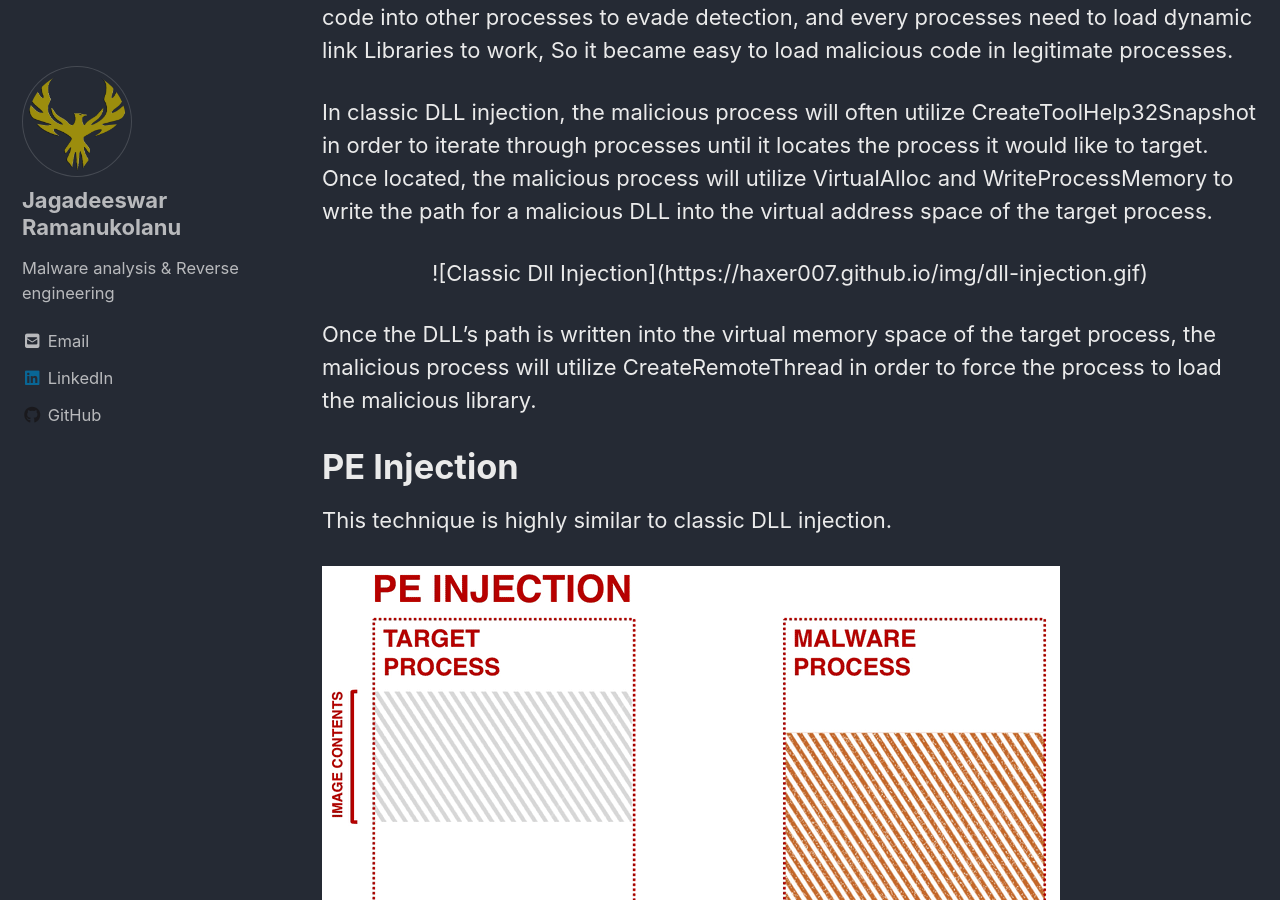
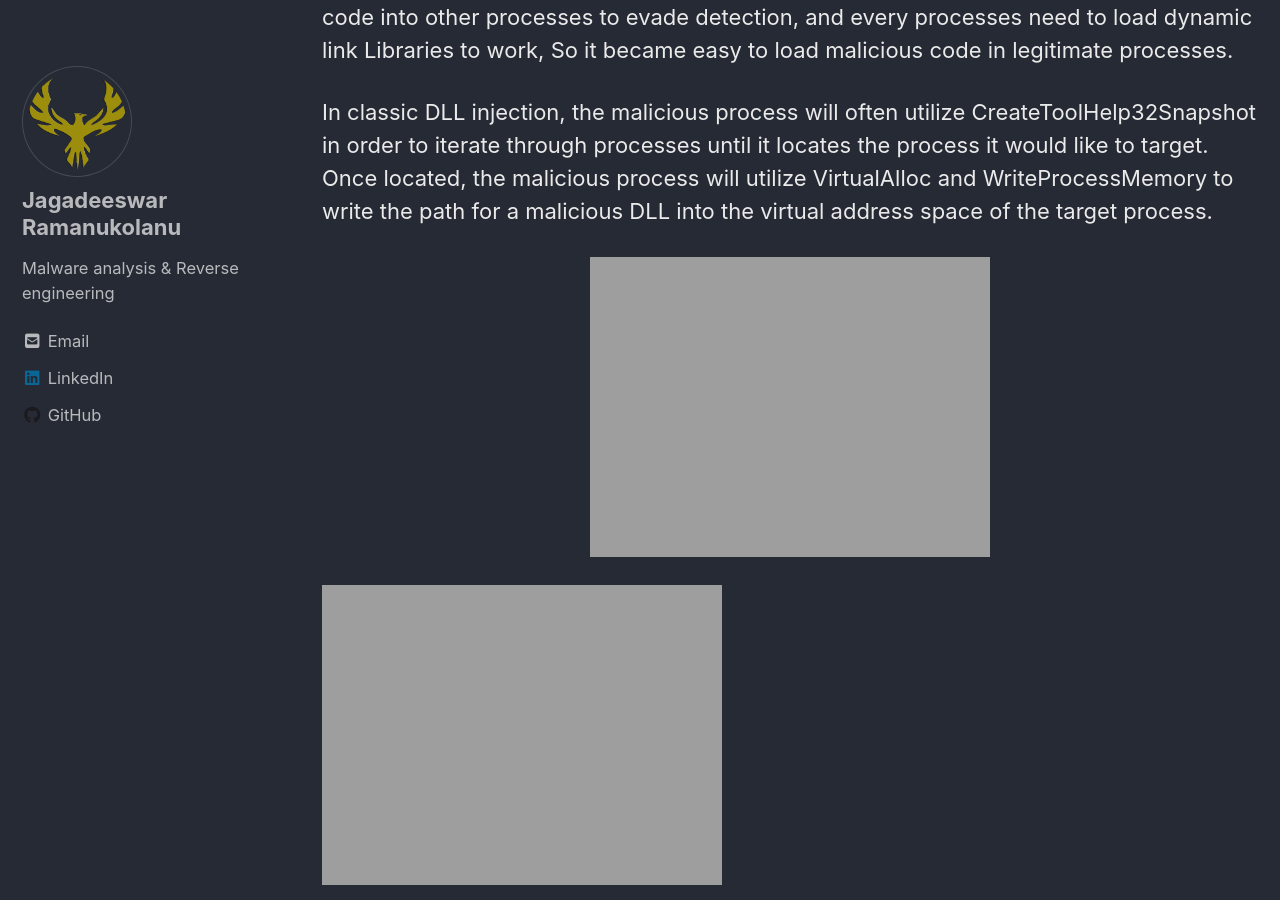
Before and after one commit to Haxer007/haxer007.github.io, a Jekyll site: the page built from _posts/Malware-Analysis/2021-10-01-Types of Process Injection.md, in a window 1280 px wide and 900 px high, scrolled down 1618 px. Built offline with Jekyll 4.4.1, drawn with Linux system fonts in a browser that asks for light colours; cached includes are drawn as plain includes; nearby versions of some CDN libraries; some of the changed text lies outside the part shown.

Commit message:
Update 2021-10-01-Types of Process Injection.md

```diff
--- a/_posts/Malware-Analysis/2021-10-01-Types of Process Injection.md
+++ b/_posts/Malware-Analysis/2021-10-01-Types of Process Injection.md
@@ -39,10 +39,12 @@ DLL-Injection is the most common technique that used by malware to inject malici
 In classic DLL injection, the malicious process will often utilize CreateToolHelp32Snapshot in order to iterate through processes until it locates the process it would like to target. Once located, the malicious process will utilize VirtualAlloc and WriteProcessMemory to write the path for a malicious DLL into the virtual address space of the target process.
 
 <p align="center">
+  <img src="https://haxer007.github.io/img/dll-injection.gif" />
+</p>
 
 ![Classic Dll Injection](https://haxer007.github.io/img/dll-injection.gif)
 
-</p>
+
 
 Once the DLL's path is written into the virtual memory space of the target process, the malicious process will utilize CreateRemoteThread in order to force the process to load the malicious library.
 
```
